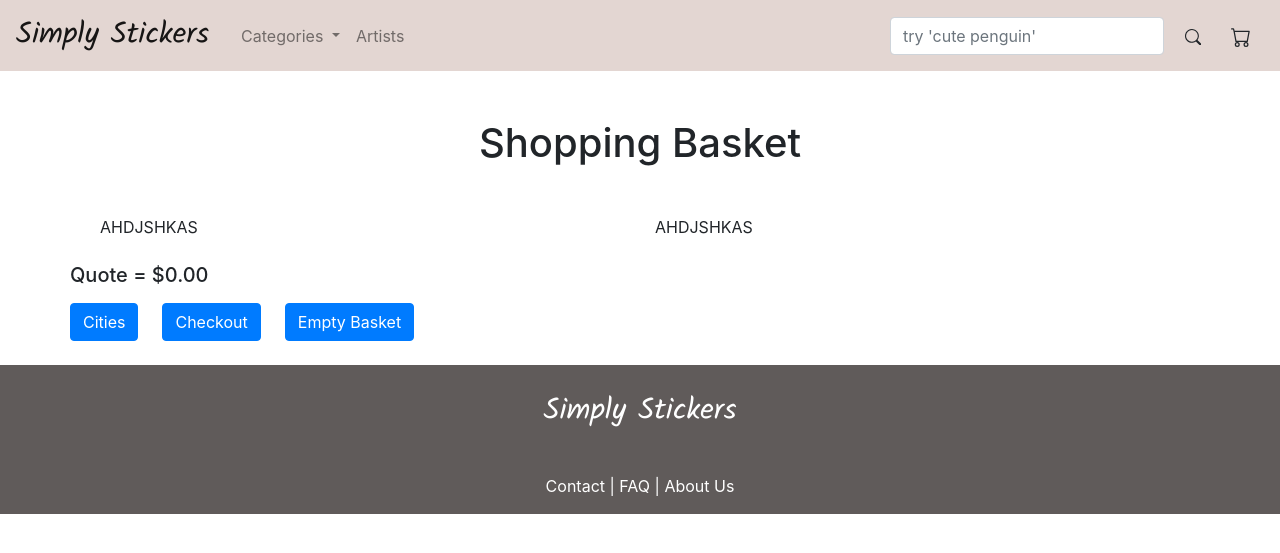
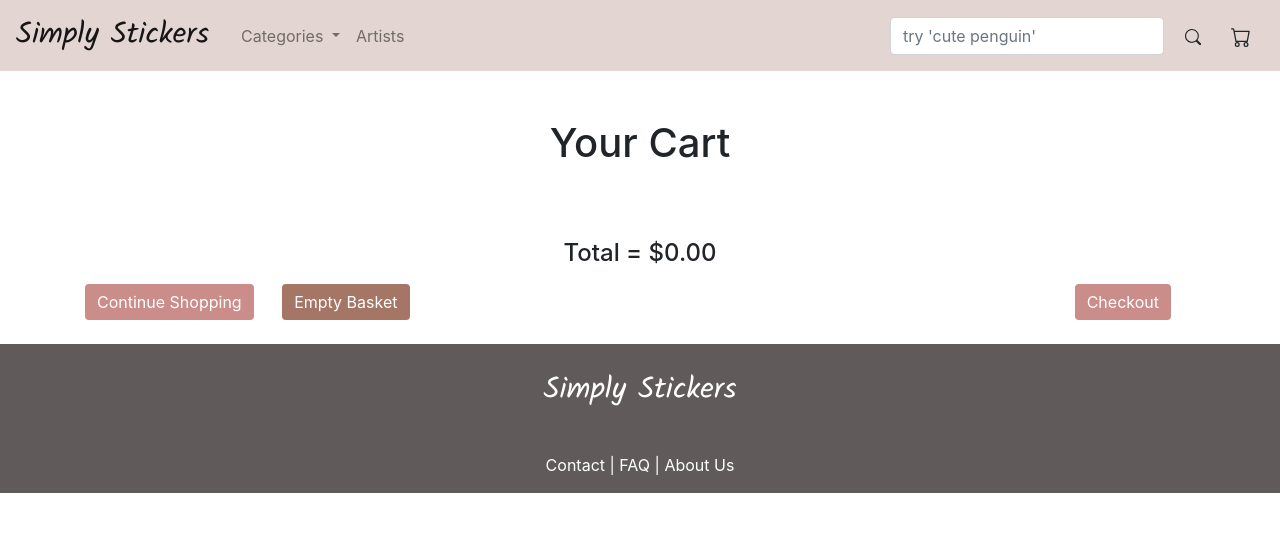
Before and after one commit to kt-tran/stickerStore, a Flask app: page /order in a window 1280 px wide. Shown: the top 553 px of the page. Run offline with Flask 2, Linux system fonts and the light colour scheme; data comes from the database, SQL or seed files in the repository; both versions use the stored data as it was after the commit; some libraries are stand-ins or nearby versions.

Commit message:
edit cart.html

```diff
--- a/sticker_store/templates/404.html
+++ b/sticker_store/templates/404.html
@@ -3,7 +3,7 @@
 {% block head %}
     <div class="container my-5 text-center">
         <h1>Uh oh!<br>
-            There's been an error</h1>
+            There's been an error.</h1>
         </div>
 {% endblock %}
 
--- a/sticker_store/templates/base.html
+++ b/sticker_store/templates/base.html
@@ -74,13 +74,13 @@
                 </form>
 
                 <!-- cart button -->
-                <button class="btn ml-1 my-2 my-sm-0" type="submit">
+                <a class="btn ml-1 my-2 my-sm-0" href="{{url_for('main.order')}}"role="button">
                     <svg xmlns="http://www.w3.org/2000/svg" width="20" height="20" fill="currentColor"
                         class="bi bi-cart" viewBox="0 0 16 16">
                         <path
                             d="M0 1.5A.5.5 0 0 1 .5 1H2a.5.5 0 0 1 .485.379L2.89 3H14.5a.5.5 0 0 1 .491.592l-1.5 8A.5.5 0 0 1 13 12H4a.5.5 0 0 1-.491-.408L2.01 3.607 1.61 2H.5a.5.5 0 0 1-.5-.5zM3.102 4l1.313 7h8.17l1.313-7H3.102zM5 12a2 2 0 1 0 0 4 2 2 0 0 0 0-4zm7 0a2 2 0 1 0 0 4 2 2 0 0 0 0-4zm-7 1a1 1 0 1 1 0 2 1 1 0 0 1 0-2zm7 0a1 1 0 1 1 0 2 1 1 0 0 1 0-2z" />
                     </svg>
-                </button>
+                </a>
             </div>
         </nav>
 
--- a/sticker_store/templates/order.html
+++ b/sticker_store/templates/order.html
@@ -2,7 +2,7 @@
 
 {% block head %}
 <div class="container my-5 text-center">
-    <h1>Shopping Basket</h1>
+    <h1>Your Cart</h1>
 </div>
 {% endblock %}
 
@@ -13,9 +13,9 @@
     <div class="container">
         <!-- each sticker on seperate row -->
         {% for sticker in order.stickers %}
-            <div class="container shadow-md card">
-                <div class="col">
-                    <h5 class="card-header">{{sticker.name}}</h5>
+            <div class="container my-4">
+                <div class="col card">
+                    <h5 class="card-header my-2" style="background-color: #C6BBB8; border:#C6BBB8">{{sticker.name}} sticker</h5>
                     <div class="card-body">
                         <div class="row">
                             <div class="col-2">
@@ -31,7 +31,7 @@
                                     <h5>{{ "$%.2f"|format(sticker.price) }}</h5>
                                     <form method="POST" action="{{url_for('main.deleteorderitem')}}">
                                         <input type="hidden" id="id" name="id" value="{{sticker.id}}">
-                                        <input type="submit" value="Delete" class="btn btn-primary mb-3">
+                                        <input type="submit" value="Delete" class="btn btn-primary mb-3" style="background-color: #A57665; border:#A57665">
                                     </form>
                             </div>
                         </div>
@@ -39,26 +39,23 @@
                 </div>
             </div>
         {% endfor %}
-        <div class="container-fluid">
-            <div class="row shadow-md">
-                <div class="col">
-                    AHDJSHKAS
-                </div>
-                <div class="col">
-                    AHDJSHKAS
-                </div>
-            </div>
-        </div>
         <!-- total price and page controls -->
         <section>
-            <div class="row co-12 d-flex">
-                <h5 class="mt-4">Quote = {{ "$%.2f"|format(totalprice) }}</h5>
+            <div class="row d-flex">
+                <div class="col mt-4 text-center">
+                    <h4>Total = {{ "$%.2f"|format(totalprice) }}</h4>
+                </div>
             </div>
 
             <div class="row co-12 d-flex mt-2 mb-4">
-                <a href="{{ url_for('main.index', _anchor='cities_anchor') }}" class="btn btn-primary mr-4">Cities</a>
-                <a href="{{ url_for('main.checkout') }}" class="btn btn-primary mr-4">Checkout</a>
-                <a href="{{ url_for('main.deleteorder') }}" class="btn btn-primary">Empty Basket</a>
+                <div class="col">
+                    <a href="{{ url_for('main.index', _anchor='cities_anchor') }}" class="btn btn-primary mr-4" style="background-color: #CA8D89; border:#CA8D89">Continue Shopping</a>
+                    <a href="{{ url_for('main.deleteorder') }}" class="btn btn-primary" style="background-color: #A57665; border:#A57665">Empty Basket</a>
+                </div>
+                <div class="col text-right">
+                    <a href="{{ url_for('main.checkout') }}" class="btn btn-primary mr-4" style="background-color: #CA8D89; border:#CA8D89">Checkout</a>
+                </div>
+
             </div>
         </section>
     </div>
--- a/sticker_store/templates/sticker_listing.html
+++ b/sticker_store/templates/sticker_listing.html
@@ -105,7 +105,8 @@
                 <div class="card-body">
                     <h5 class="card-title">Like NyanBeatz's style?</h5>
                     <p class="card-text">Check out more of their stickers!</p>
-                    <a href="#" class="btn btn-primary"
+                    <!--TODO:  fix url to load NyanBeatz's profile specificially-->
+                    <a href="{{url_for('main.artists')}}" class="btn btn-primary"
                         style="background-color: #CA8D89; border-color: #CA8D89;">See more</a>
                 </div>
             </div>
--- a/sticker_store/views.py
+++ b/sticker_store/views.py
@@ -149,5 +149,5 @@ def checkout():
                 flash('Thank you! One of our awesome team members will contact you soon...')
                 return redirect(url_for('main.index'))
             except:
-                return 'There was an issue completing your order'
+                return 'There was an issue completing your order :('
     return render_template('checkout.html', form = form)
```
Also changed, not shown: sticker_store/templates/checkout.html (+0 -12 lines), sticker_store/milton.sqlite.
